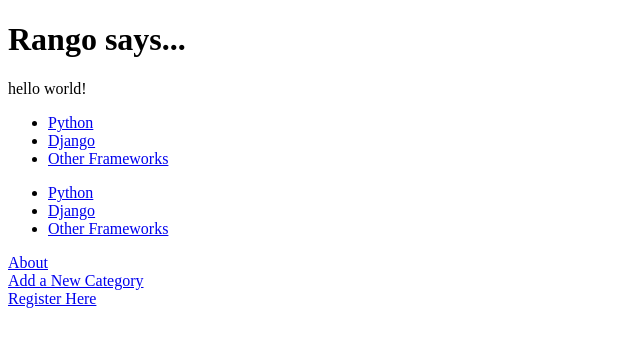
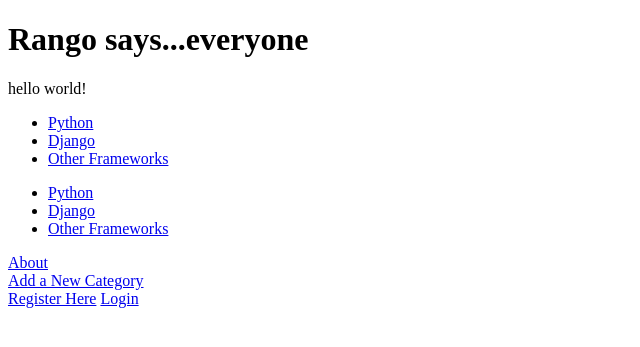
Before and after one commit to zengqiang24/rango, a Django app: page /rango/ in a window 1280 px wide. Shown: the top 347 px of the page, without its empty margins (0-640 px from the left). Run offline with Django 3.2, Linux system fonts and the light colour scheme; data comes from the database, SQL or seed files in the repository; both versions use the stored data as it was after the commit.

Commit message:
login for new user

```diff
--- a/rango/urls.py
+++ b/rango/urls.py
@@ -7,4 +7,6 @@
     , url(r'^add_category/$', views.add_category, name='add_category')
     , url(r'category/(?P<category_name_slug>[\w\-]+)/add_page/', views.add_page, name='add_page')
     , url(r'^register/$', views.register, name='register')  # ADD NEW PATTERN!
+    , url(r'^login/$', views.user_login, name='login')  # ADD NEW PATTERN!
+
                ]
--- a/rango/views.py
+++ b/rango/views.py
@@ -1,6 +1,7 @@
+from django.contrib.auth import authenticate, login
 from django.shortcuts import render, redirect
 from rango.models import Category
-from django.http import HttpResponse
+from django.http import HttpResponse, HttpResponseRedirect
 from rango.models import Page
 from rango.forms import CategoryForm, PageForm, UserForm, UserProfileForm
 
@@ -56,7 +57,7 @@
     except  Category.DoesNotExist:
         cat = None
 
-    print('cat'+cat.__str__())
+    print('cat' + cat.__str__())
     if request.method == 'POST':
         form = PageForm(request.POST)
         if (form.is_valid()):
@@ -70,37 +71,64 @@
             print(form.errors)
 
     else:
-        form= PageForm()
-    context_dict={'form':form,'category':cat}
-    return render(request,'rango/add_page.html',context_dict)
+        form = PageForm()
+    context_dict = {'form': form, 'category': cat}
+    return render(request, 'rango/add_page.html', context_dict)
+
 
 def register(request):
-    registered=False
+    registered = False
 
     if request.method == 'POST':
         user_form = UserForm(data=request.POST)
         profile_form = UserProfileForm(data=request.POST)
 
         if user_form.is_valid() and profile_form.is_valid():
-          user=  user_form.save()
-          user.set_password=(user.password)
-          user.save()
+            user = user_form.save()
+            user.set_password = (user.password)
+            user.save()
 
-          profile=profile_form.save(commit=False)
-          profile.user=user
+            profile = profile_form.save(commit=False)
+            profile.user = user
 
-          if  'picture' in request.FILES :
-              profile.picture=request.FILES['picture']
+            if 'picture' in request.FILES:
+                profile.picture = request.FILES['picture']
 
-              profile.save()
-              registered=True
+                profile.save()
+                registered = True
 
 
         else:
-            print(user_form.errors,profile_form.errors)
+            print(user_form.errors, profile_form.errors)
 
     else:
-        user_form=UserForm()
-        profile_form=UserProfileForm()
+        user_form = UserForm()
+        profile_form = UserProfileForm()
 
-    return render(request,'rango/register.html',{'user_form':user_form,'profile_form':profile_form,'registered':registered})
+    return render(request, 'rango/register.html',
+                  {'user_form': user_form, 'profile_form': profile_form, 'registered': registered})
+
+
+def user_login(request):
+    if request.method == 'POST':
+        username = request.POST.get('username')
+        password = request.POST.get('password')
+
+        # Use Django's machinery to attempt to see if the username/password
+        # combination is valid - a User object is returned if it is.
+        user = authenticate(username=username, password=password)
+        if user:
+            # Is the account active? It could have been disabled.
+            if user.is_active:
+                # If the account is valid and active, we can log the user in.
+                # We'll send the user back to the homepage.
+                login(request, user)
+                return HttpResponseRedirect('/rango/')
+            else:
+                # An inactive account was used - no logging in!
+                return HttpResponse("Your Rango account is disabled.")
+        else:
+            print("Invalid login details: {0}, {1}".format(username, password))
+            return HttpResponse("Invalid login details supplied.")
+    else:
+        return render(request, "rango/login.html", {})
--- a/templates/rango/index.html
+++ b/templates/rango/index.html
@@ -6,7 +6,11 @@
     <title>Rango</title>
 </head>
 <body>
-<h1>Rango says...</h1>
+{% if user.is_authenticated %}
+    <h1>Rango says...{{ user.username }}</h1>
+{% else %}
+    <h1>Rango says...everyone</h1>
+{% endif %}
 hello world! <br/>
 {% if categories %}
     <ul>
@@ -20,14 +24,14 @@
 
 {% if category_views_list %}
     <ul>
-      {%  for category_views in category_views_list %}
-          <li><a href="/rango/category/{{ category_views.slug }}">{{ category_views.name }}</a></li>
-      {% endfor %}
+        {% for category_views in category_views_list %}
+            <li><a href="/rango/category/{{ category_views.slug }}">{{ category_views.name }}</a></li>
+        {% endfor %}
     </ul>
 {% endif %}
 <a href="/rango/about/">About</a><br/>
-<a href="/rango/add_category/">Add a New Category</a><br />
+<a href="/rango/add_category/">Add a New Category</a><br/>
 <a href="/rango/register/">Register Here</a>
-
+<a href="/rango/login/">Login</a>
 </body>
 </html>
```
Also changed, not shown: templates/rango/login.html (added, +24 -0 lines), db.sqlite3.
